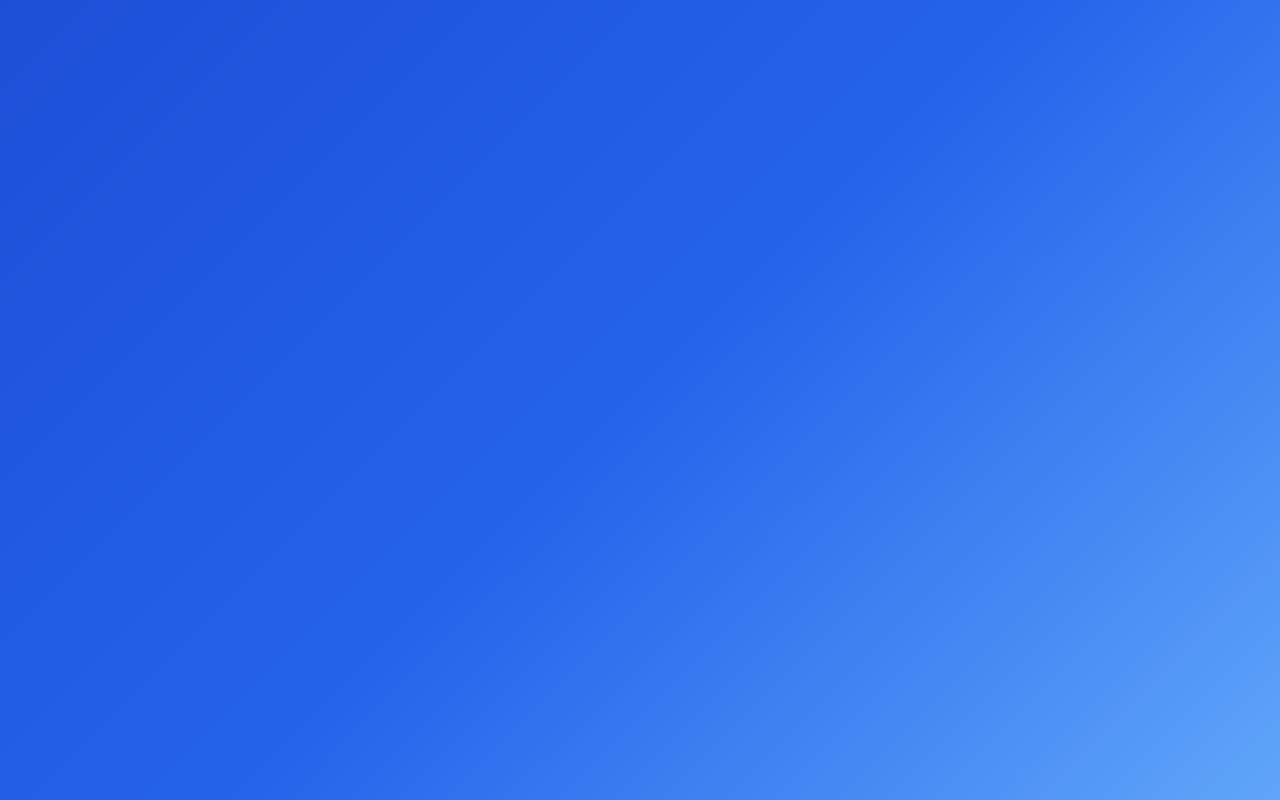
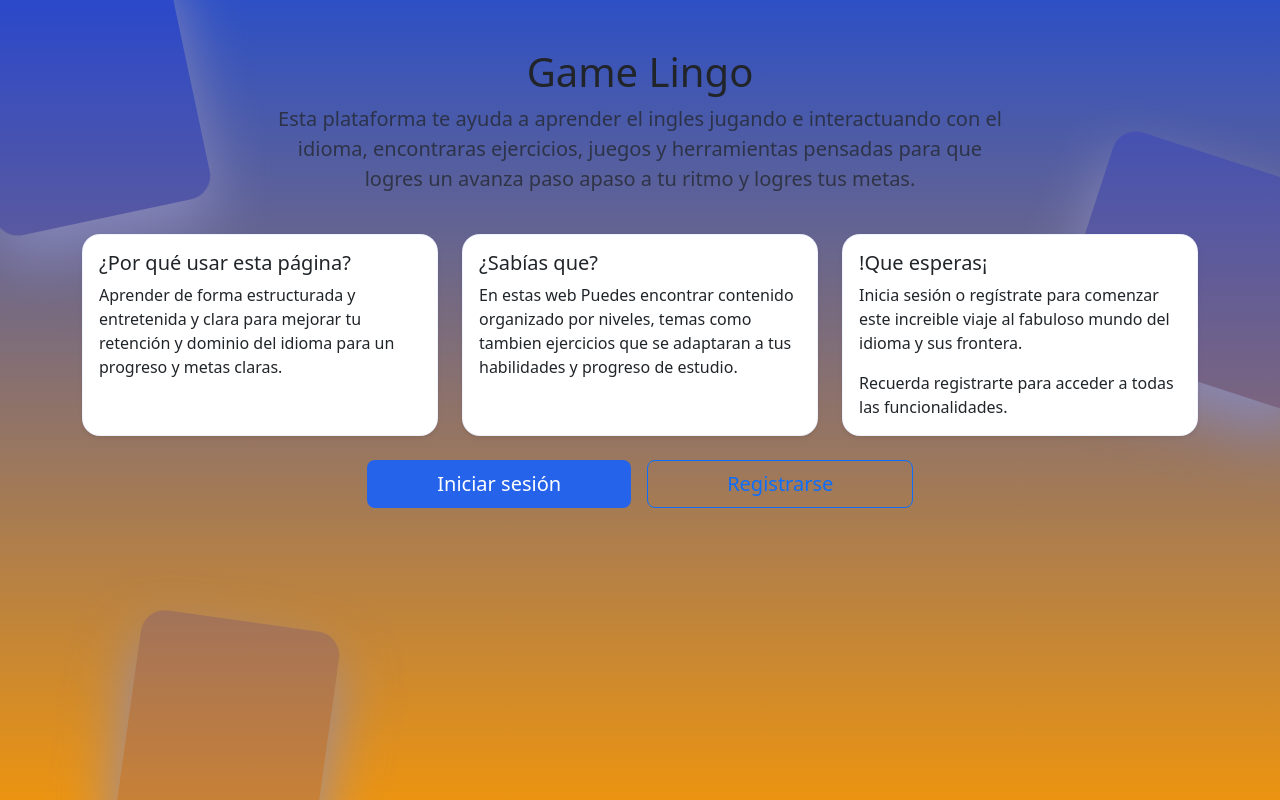
Before and after one commit to Azterbaez/GameLingo, a React (Vite) app: page /informacion in a window 1280 px wide. Before the commit this address had no page. Built offline with nearby package versions, Linux system fonts and the light colour scheme.

Commit message:
Vista de informacion

```diff
--- a/src/App.css
+++ b/src/App.css
@@ -270,6 +270,77 @@ body {
 
 .login-btn:hover {
   transform: translateY(-2px);
+}
+
+.informacion-page {
+  min-height: 100vh;
+  position: relative;
+  overflow: hidden;
+  background: linear-gradient(180deg, #2d50c5 0%, #ec9411 100%);
+}
+
+.informacion-content {
+  position: relative;
+  z-index: 2;
+}
+
+.informacion-bg-shape {
+  position: absolute;
+  border-radius: 24px;
+  background: rgba(37, 40, 226, 0.18);
+  filter: blur(0.5px);
+  box-shadow: 0 28px 60px rgba(137, 138, 189, 0.89);
+  z-index: 1;
+}
+
+.shape-book-1 {
+  top: -40px;
+  left: -30px;
+  width: 220px;
+  height: 260px;
+  transform: rotate(-12deg);
+}
+
+.shape-book-2 {
+  top: 20%;
+  right: -60px;
+  width: 260px;
+  height: 220px;
+  transform: rotate(18deg);
+}
+
+.shape-book-3 {
+  bottom: -40px;
+  left: 10%;
+  width: 200px;
+  height: 220px;
+  transform: rotate(8deg);
+}
+
+.info-card {
+  transition: transform .3s ease, box-shadow .3s ease, border-color .3s ease;
+  border: 1px solid rgba(37, 99, 235, 0.08) !important;
+}
+
+.info-card:hover,
+.info-card:focus-visible {
+  transform: translateY(-10px) scale(1.01);
+  box-shadow: 0 24px 60px rgba(18, 83, 218, 0.14);
+  border-color: rgba(245, 159, 11, 0.692) !important;
+  outline: none;
+}
+
+.informacion-actions .btn-primary {
+  background: #1d4ed8 !important;
+}
+
+.informacion-actions .btn-outline-primary {
+  border-color: #1d4ed8 !important;
+  color: #1d4ed8 !important;
+}
+
+.informacion-actions .btn-outline-primary:hover {
+  background: rgba(189, 187, 187, 0.08) !important;
 }
 
 /* =========================
--- a/src/App.jsx
+++ b/src/App.jsx
@@ -3,6 +3,7 @@ import { AuthProvider } from "./context/AuthContext";
 
 import Login from "./views/Login";
 import Register from "./views/Register";
+import Informacion from "./views/Informacion";
 import Inicio from "./views/Inicio";
 import Perfil from "./views/Perfil";
 import { PerfilProvider } from "./context/PerfilContext";
@@ -21,9 +22,10 @@ import TemaDetalleView from "./views/aprendizaje/TemaDetalleView";
 function Layout() {
   return (
     <Routes>
-      <Route path="/" element={<Login />} />
+      <Route path="/" element={<Informacion />} />
       <Route path="/login" element={<Login />} />
       <Route path="/register" element={<Register />} />
+      <Route path="/informacion" element={<Informacion />} />
 
       <Route path="/perfil" element={<Perfil />} />
 
--- /dev/null
+++ b/src/views/Informacion.jsx
@@ -0,0 +1,90 @@
+import { Container, Row, Col, Button, Card } from "react-bootstrap";
+import { useNavigate } from "react-router-dom";
+
+const Informacion = () => {
+  const navigate = useNavigate();
+
+  return (
+    <div className="informacion-page">
+      <div className="informacion-bg-shape shape-book shape-book-1" />
+      <div className="informacion-bg-shape shape-book shape-book-2" />
+      <div className="informacion-bg-shape shape-book shape-book-3" />
+      <Container className="py-5 position-relative informacion-content">
+      <Row className="justify-content-center mb-4">
+        <Col xs={12} md={10} lg={8}>
+          <h1 className="display-8 text-center">Game Lingo</h1>
+          <p className="lead text-center text-muted">
+            Esta plataforma te ayuda a aprender el ingles jugando  e interactuando con el idioma,
+            encontraras ejercicios, juegos y herramientas pensadas para que logres un
+            avanza paso apaso a tu ritmo y logres tus metas.
+          </p>
+        </Col>
+      </Row>
+
+      <Row className="g-4 mb-4">
+        <Col md={4}>
+          <Card className="info-card h-100 shadow-sm" tabIndex="0">
+            <Card.Body>
+              <Card.Title>¿Por qué usar esta página?</Card.Title>
+              <Card.Text>
+                Aprender de forma estructurada y entretenida y clara para mejorar
+                tu retención y dominio del idioma para un progreso y metas claras.
+              </Card.Text>
+            </Card.Body>
+          </Card>
+        </Col>
+        <Col md={4}>
+          <Card className="info-card h-100 shadow-sm" tabIndex="0">
+            <Card.Body>
+              <Card.Title>¿Sabías que?</Card.Title>
+              <Card.Text>
+                En estas web Puedes encontrar contenido organizado por niveles, temas como tambien ejercicios que
+                se adaptaran a tus habilidades  y progreso de estudio.
+              </Card.Text>
+            </Card.Body>
+          </Card>
+        </Col>
+        <Col md={4}>
+          <Card className="info-card h-100 shadow-sm" tabIndex="0">
+            <Card.Body>
+              <Card.Title>!Que esperas¡</Card.Title>
+              <Card.Text>
+                Inicia sesión o regístrate para comenzar este increible viaje al fabuloso mundo del idioma y sus frontera.
+                </Card.Text>
+
+                <Card.Text>
+                Recuerda registrarte para acceder a todas las funcionalidades.
+              </Card.Text>
+            </Card.Body>
+          </Card>
+        </Col>
+      </Row>
+
+      <Row className="justify-content-center">
+        <Col xs={12} md={8} lg={6}>
+          <div className="d-flex flex-column flex-sm-row gap-3 justify-content-center">
+            <Button
+              variant="primary"
+              size="lg"
+              className="w-100"
+              onClick={() => navigate("/login")}
+            >
+              Iniciar sesión
+            </Button>
+            <Button
+              variant="outline-primary"
+              size="lg"
+              className="w-100"
+              onClick={() => navigate("/register")}
+            >
+              Registrarse
+            </Button>
+          </div>
+        </Col>
+      </Row>
+    </Container>
+    </div>
+  );
+};
+
+export default Informacion;
```
Also changed, not shown: vercel.json (added).
